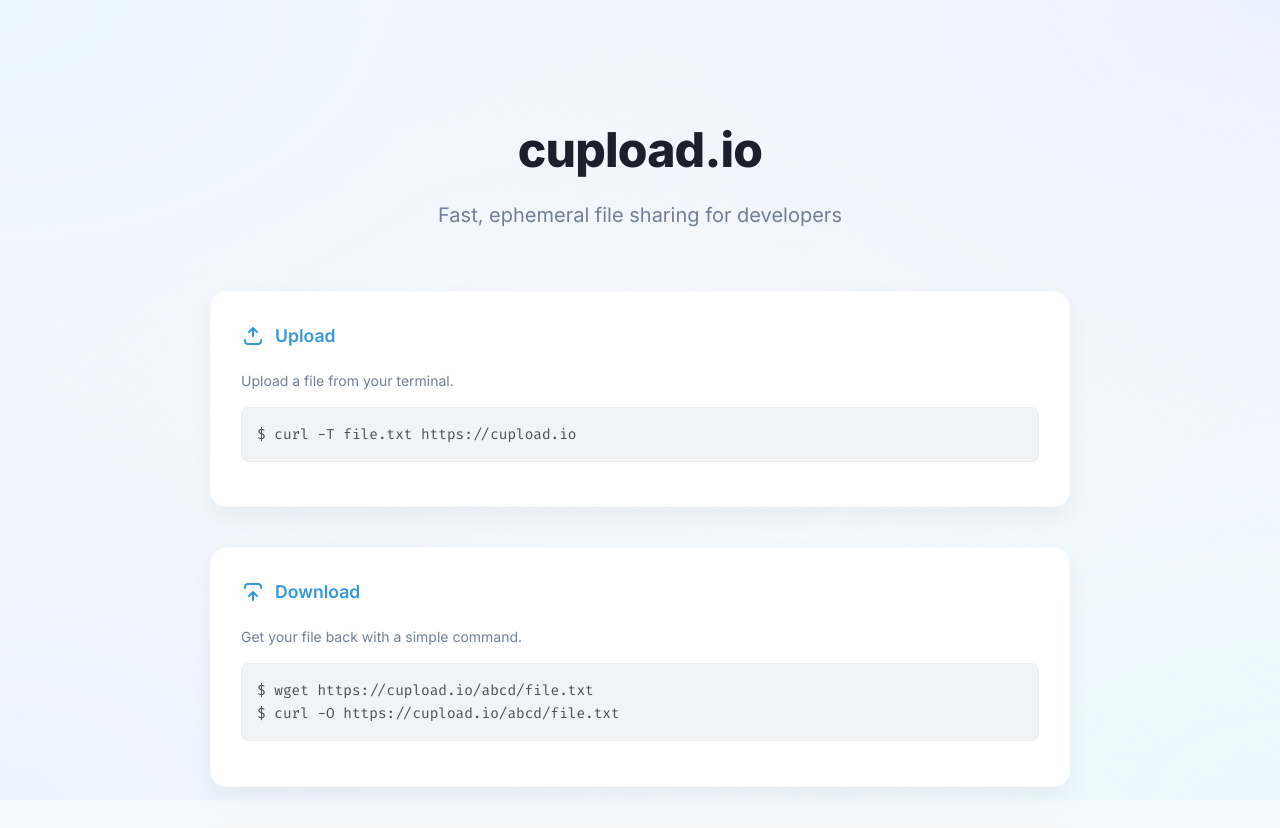
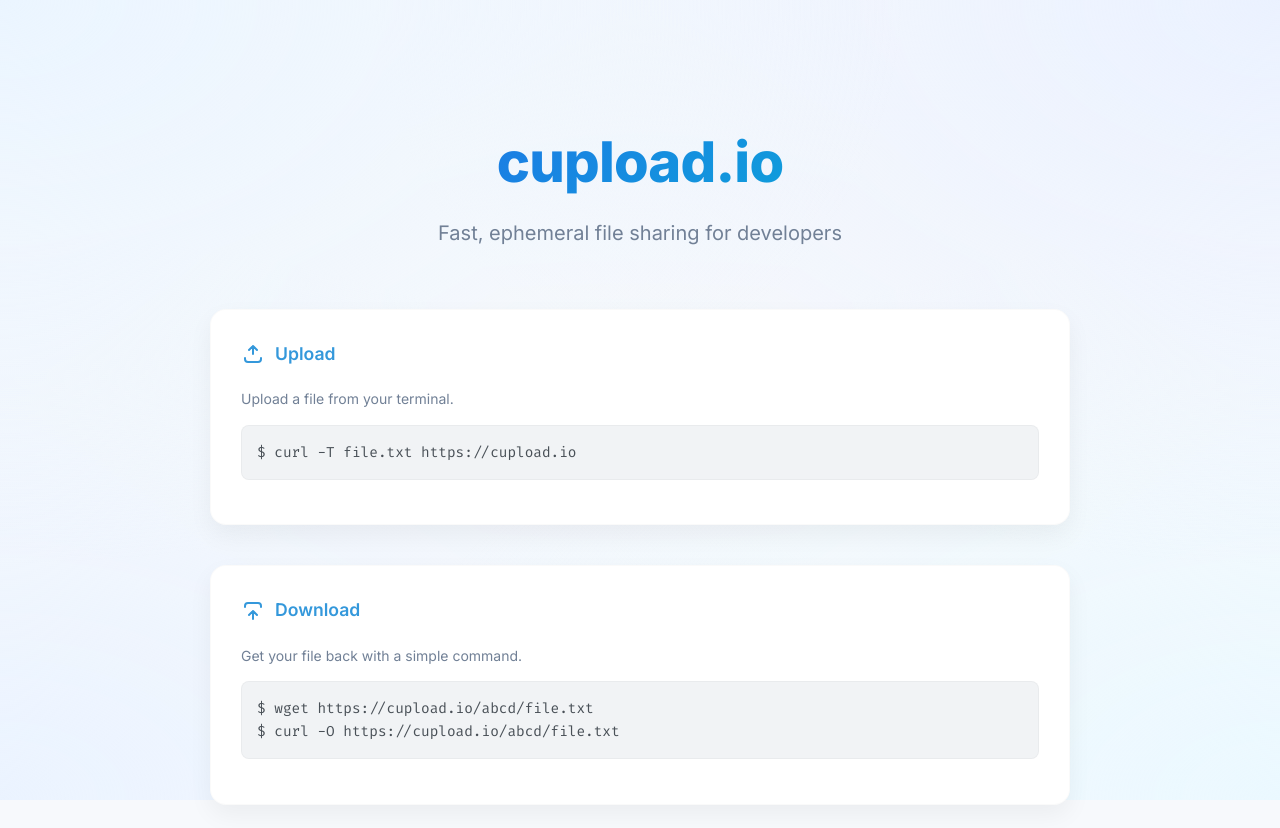
Before and after one commit to formher/cupload, a Flask app: page / in a window 1280 px wide. Shown: the top 828 px of the page. Run offline with Flask 2, Linux system fonts and the light colour scheme.

Commit message:
style: Increase h1 font size, add gradient text, and implement a fade-up animation.

```diff
--- a/app/static/style.css
+++ b/app/static/style.css
@@ -55,10 +55,27 @@
 
 h1 {
     font-weight: 800;
-    font-size: 3rem;
+    font-size: 3.5rem;
     letter-spacing: -0.05rem;
     margin-bottom: 10px;
-    color: #1a202c;
+
+    /* Gradient Text */
+    background: linear-gradient(135deg, #2563eb 0%, #06b6d4 100%);
+    -webkit-background-clip: text;
+    -webkit-text-fill-color: transparent;
+    background-clip: text;
+
+    /* Animation */
+    animation: fadeUp 0.8s ease-out forwards;
+    opacity: 0;
+    transform: translateY(20px);
+}
+
+@keyframes fadeUp {
+    to {
+        opacity: 1;
+        transform: translateY(0);
+    }
 }
 
 h2 {
```
